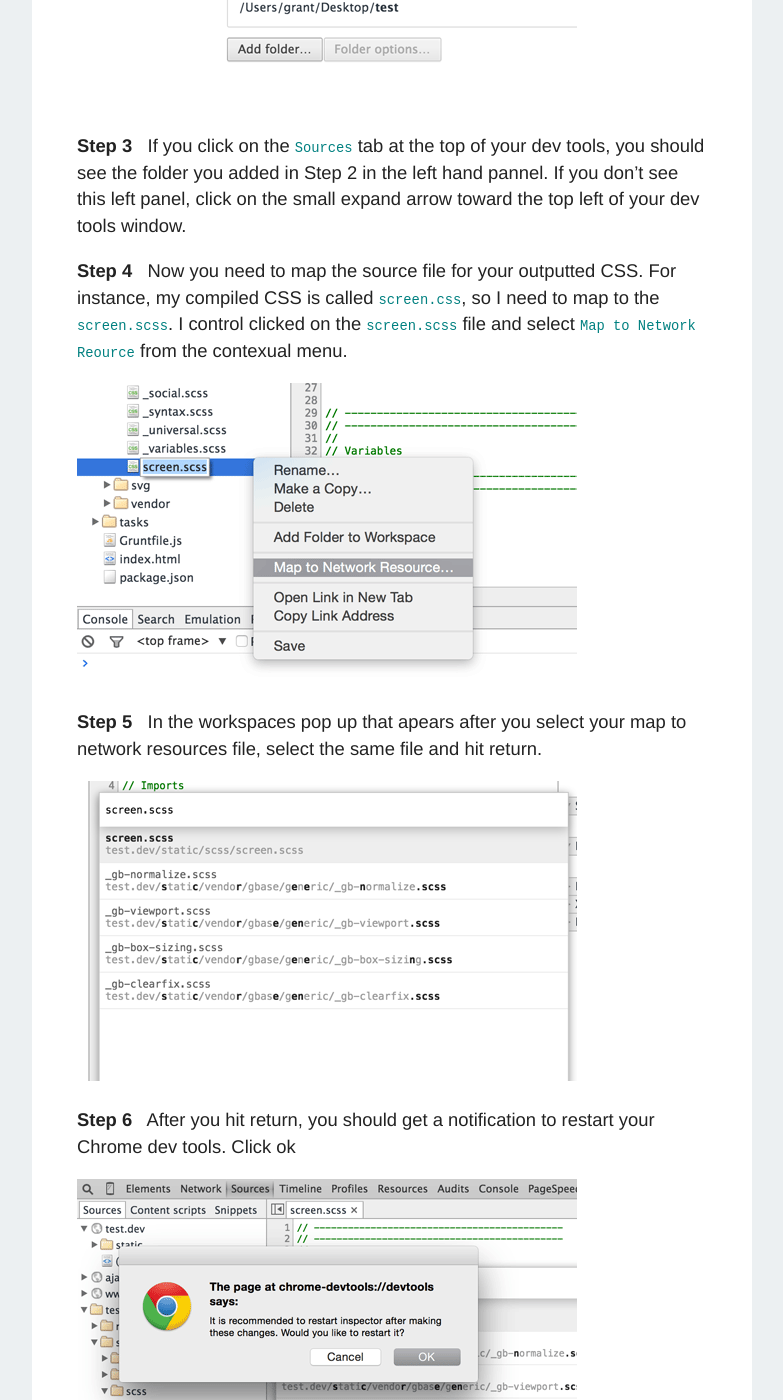
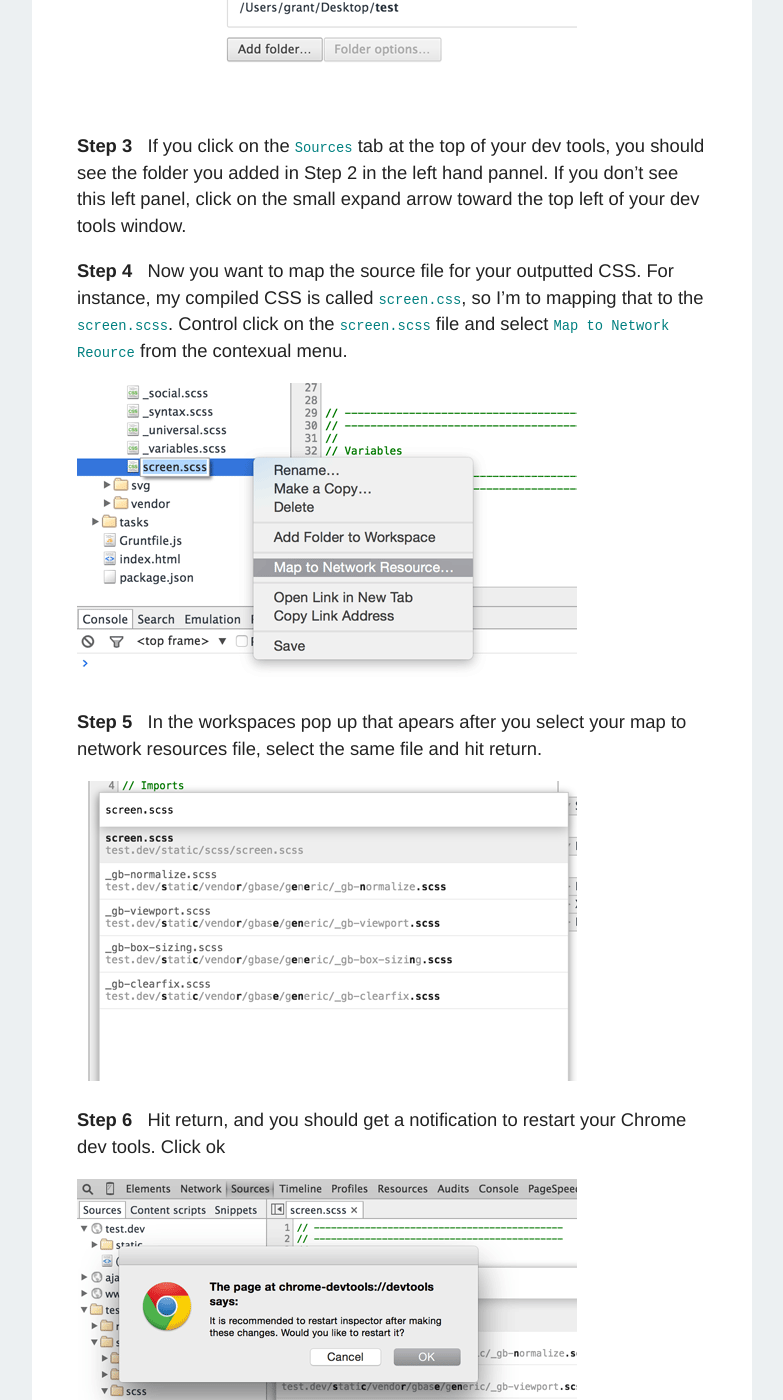
Before and after one commit to gcstaublin/gcstaublin.github.io, a Jekyll site: the page built from _posts/2015-03-10-using-css-source-maps.md, in a window 1280 px wide and 1400 px high, scrolled down 1675 px. Shown: the whole window, without its empty margins (248-1031 px from the left). Built offline with Jekyll 4.4.1, drawn with Linux system fonts in a browser that asks for light colours; nearby versions of some CDN libraries; comment, search, counter and statistics services are not loaded.

Commit message:
Tweaking in source maps post

```diff
--- a/_posts/2015-03-10-using-css-source-maps.md
+++ b/_posts/2015-03-10-using-css-source-maps.md
@@ -32,7 +32,7 @@ Next while still in the dev tools seeings navigate to workspaces. We need to tel
 If you click on the `Sources` tab at the top of your dev tools, you should see the folder you added in Step 2 in the left hand pannel. If you don't see this left panel, click on the small expand arrow toward the top left of your dev tools window.
 
 **Step 4** &nbsp;
-Now you need to map the source file for your outputted CSS. For instance, my compiled CSS is called `screen.css`, so I need to map to the `screen.scss`. I control clicked on the `screen.scss` file and select `Map to Network Reource` from the contexual menu.
+Now you want to map the source file for your outputted CSS. For instance, my compiled CSS is called `screen.css`, so I'm to mapping that to the `screen.scss`. Control click on the `screen.scss` file and select `Map to Network Reource` from the contexual menu.
 
 ![](/static/img/posts/2015_03/map_to_resource.gif)
 
@@ -42,7 +42,7 @@ In the workspaces pop up that apears after you select your map to network resour
 ![](/static/img/posts/2015_03/after_resource.gif)
 
 **Step 6** &nbsp;
-After you hit return, you should get a notification to restart your Chrome dev tools. Click ok
+Hit return, and you should get a notification to restart your Chrome dev tools. Click ok
 
 ![](/static/img/posts/2015_03/restart_tools.gif)
 
```
